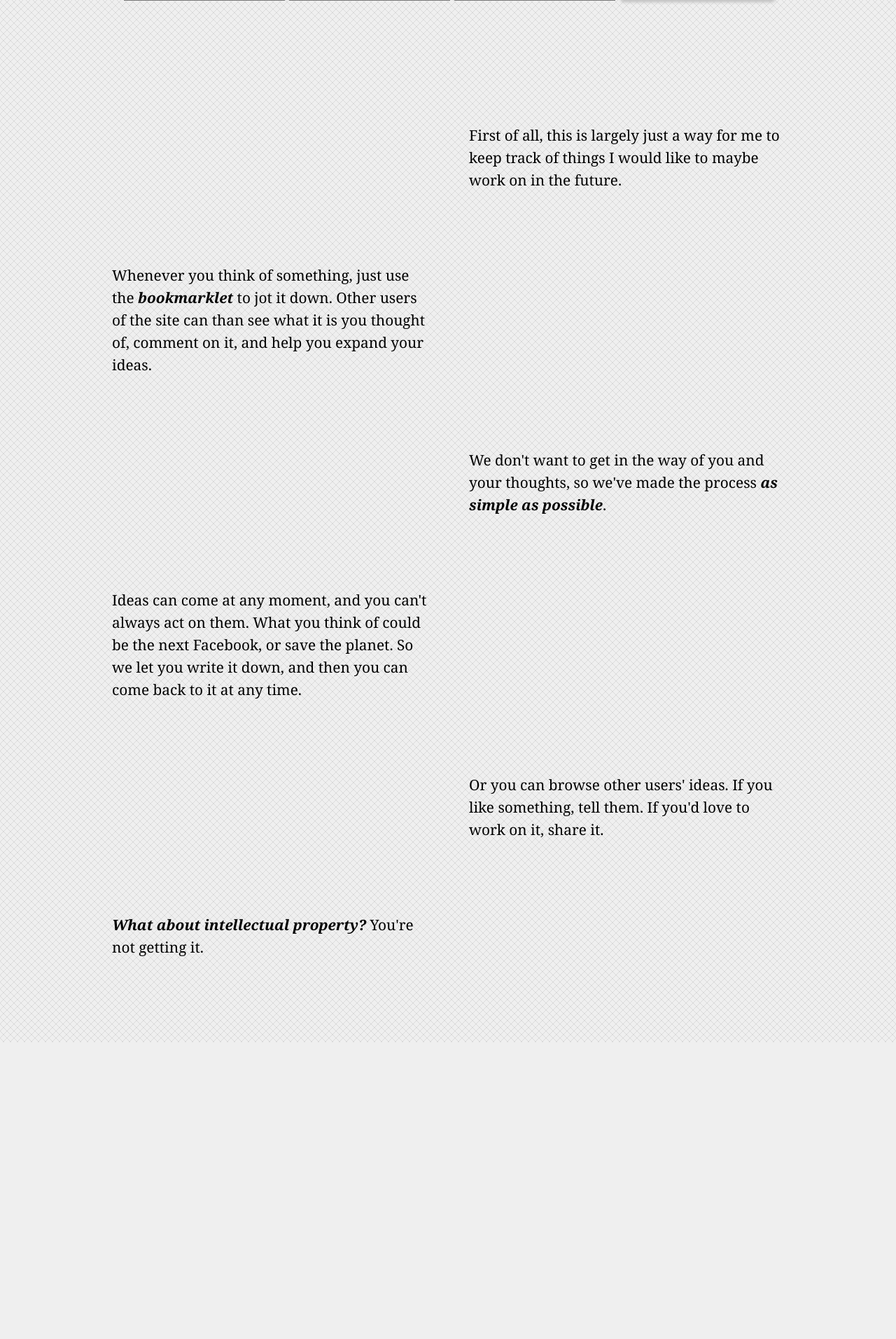
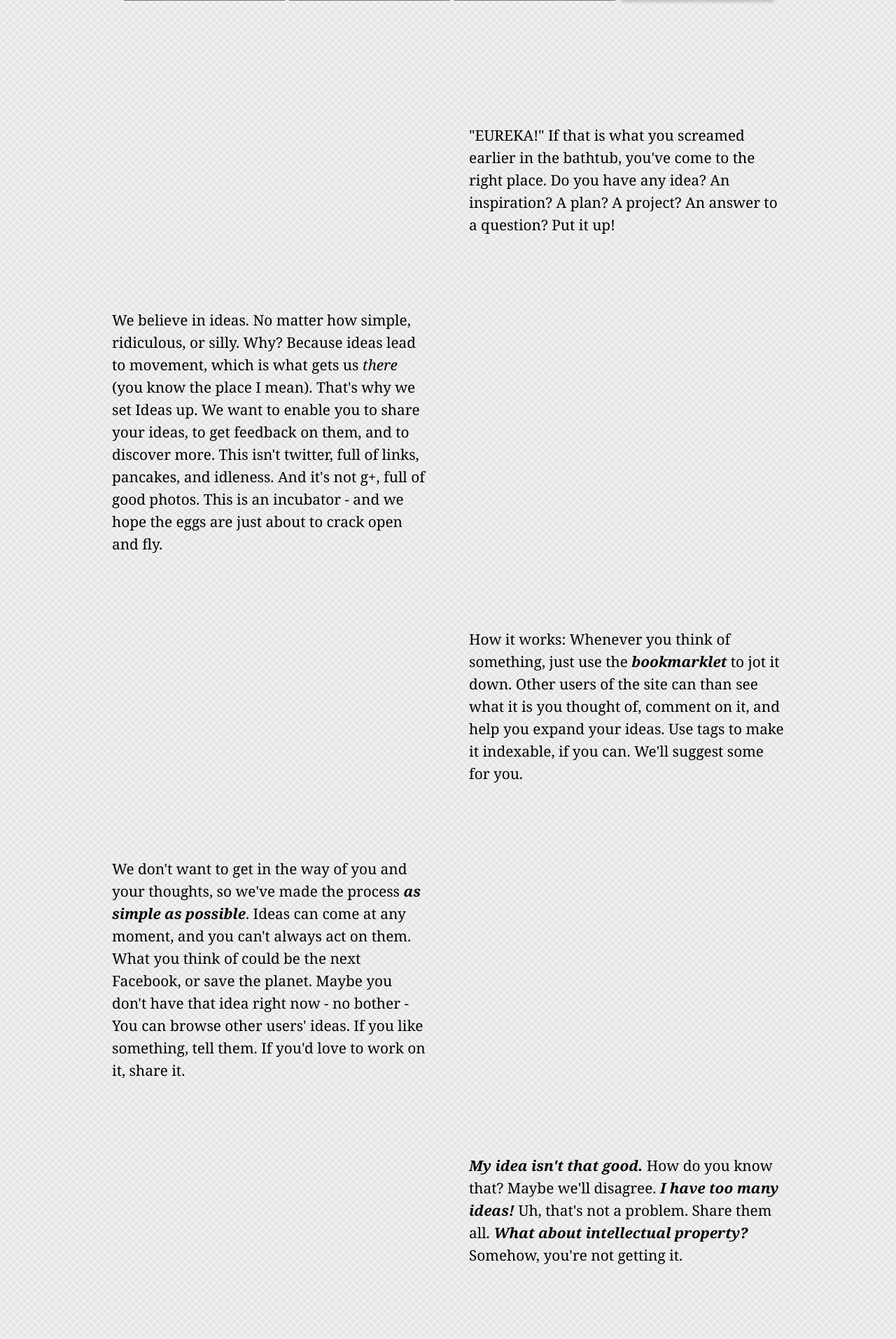
Before and after one commit to simonv3/ideas, a Django app: template templates/main/register.html in a window 1280 px wide. Shown: the part 397-2310 px from the top of the page at 70% size. Before the commit the page ends 1886 px from the top, so only its background shows below. Run offline with Django 3.2, Linux system fonts and the light colour scheme; the template is opened without the code that fills it, so the values that code supplies are empty, except form fields; tables that the repository leaves empty hold one stand-in row (values such as "Sample post"); form fields are guessed from the names that the template uses; some libraries are stand-ins or nearby versions.

Commit message:
Worked on the front page.

```diff
--- a/templates/main/register.html
+++ b/templates/main/register.html
@@ -40,6 +40,45 @@
 </form>
 </div>
 <div id="about">
+
+  <p class="right">
+  "EUREKA!" If that is what you screamed earlier in the bathtub, you've come to
+  the right place. Do you have any idea? An inspiration? A plan? A project? An
+  answer to a question? Put it up!  </p>
+
+  <p class="left">
+  We believe in ideas. No matter how simple, ridiculous, or silly. Why? Because
+  ideas lead to movement, which is what gets us <i>there</i> (you know the
+  place I mean). That's why we set Ideas up. We want to enable you to share
+  your ideas, to get feedback on them, and to discover more. This isn't
+  twitter, full of links, pancakes, and idleness. And it's not g+, full of good
+  photos. This is an incubator - and we hope the eggs are just about to crack
+  open and fly.
+  </p>
+
+  <p class="right">
+  How it works: Whenever you think of something, just use the
+  <em>bookmarklet</em> to jot it down. Other users of the site can than see
+  what it is you thought of, comment on it, and help you expand your ideas. Use
+  tags to make it indexable, if you can. We'll suggest some for you.
+
+  </p>
+
+  <p class="left">
+    We don't want to get in the way of you and your thoughts, so we've made the
+    process <em>as simple as possible</em>. Ideas can come at any moment, and
+    you can't always act on them. What you think of could be the next Facebook,
+    or save the planet. Maybe you don't have that idea right now - no bother - You can browse other users' ideas. If you like something, tell them. If you'd love to work on it, share it.
+    </p>
+
+    <p class="right">
+    <em>My idea isn't that good.</em> How do you know that? Maybe we'll
+    disagree. <em>I have too many ideas!</em> Uh, that's not a problem. Share
+    them all. <em>What about intellectual property?</em> Somehow, you're not getting it.
+</p>
+
+
+<!--
 <p class="right">
     First of all, this is largely just a way for me to keep track of things I
     would like to maybe work on in the future.
@@ -70,7 +109,7 @@ Whenever you think of something, just use the <em>bookmarklet</em> to jot it dow
     <p class="left">
     <em>What about intellectual property?</em> You're not getting it.
 </p>
-
+-->
 
 
 
```
Also changed, not shown: database.db.
